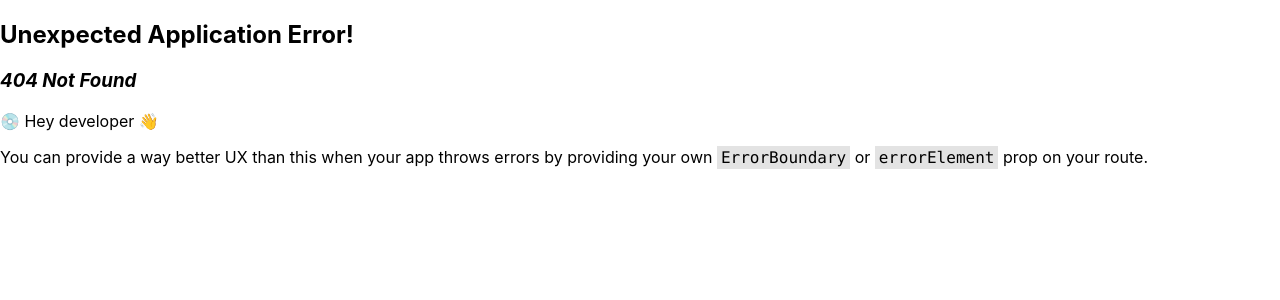
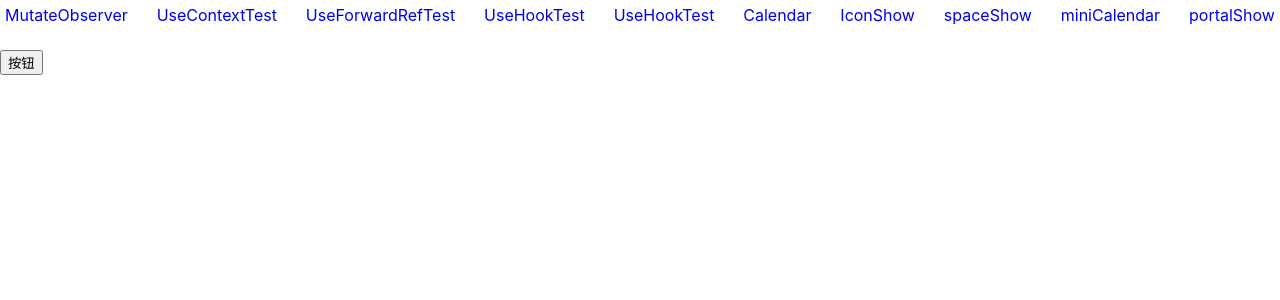
Before and after one commit to HXBTY/Practice-space, a React (Create React App) app in the folder React/react-learn/: page /portalShow in a window 1280 px wide. Before the commit this address had no page. Shown: the top 300 px of the page. Built offline with nearby package versions, Linux system fonts and the light colour scheme.

Commit message:
feat(react):portal封装

```diff
--- a/React/react-learn/src/App.tsx
+++ b/React/react-learn/src/App.tsx
@@ -16,6 +16,7 @@ function App() {
         <Link to={"/iconShow"}>IconShow</Link>
         <Link to={"/spaceShow"}>spaceShow</Link>
         <Link to={"/miniCalendar"}>miniCalendar</Link>
+        <Link to={"/portalShow"}>portalShow</Link>
       </header>
       <Outlet />
     </div>
--- a/React/react-learn/src/router/index.tsx
+++ b/React/react-learn/src/router/index.tsx
@@ -10,6 +10,7 @@ import Calendar from "../view/Calendar";
 import IconShow from "../view/Icon/iconShow";
 import SpaceShow from "../view/Space/spaceShow"
 import MiniCalendar from "../view/MiniCalendar";
+import PortalShow from "../view/Portal/PortalShow";
 
 const routes = [
   {
@@ -51,6 +52,10 @@ const routes = [
       {
         path: "miniCalendar",
         element: <MiniCalendar />
+      },
+      {
+        path: "portalShow",
+        element: <PortalShow />
       }
     ]
   },
--- /dev/null
+++ b/React/react-learn/src/view/Portal/PortalShow.tsx
@@ -0,0 +1,16 @@
+import Portal from "./index";
+import { useEffect, useRef, useState } from "react";
+
+export default function App() {
+  const containerRef = useRef<HTMLElement>(null);
+  const content = <div className="btn">
+    <button>按钮</button>
+  </div>;
+  const [body, setBody] = useState<HTMLElement>();
+  useEffect(() => {
+    if (document) {
+      setBody(document.body);
+    }
+  }, []);
+  return <Portal attach={body} ref={containerRef}>{content}</Portal>;
+}
--- /dev/null
+++ b/React/react-learn/src/view/Portal/index.tsx
@@ -0,0 +1,52 @@
+import { forwardRef, useEffect, useImperativeHandle, useMemo, useRef, useState } from "react";
+import { createPortal } from "react-dom";
+
+export interface PortalProps {
+  attach?: HTMLElement | string,
+  children: React.ReactNode
+}
+
+const Portal = forwardRef((props: PortalProps, ref) => {
+  const { attach , children } = props;
+  // 添加状态，判断是否已经挂载到浏览器上
+  const [mounted, setMounted] = useState(false)
+
+  const containerRef = useRef<HTMLDivElement>(null)
+
+  useEffect(() => {
+    setMounted(true)
+    // 如果 containerRef.current 为空，则创建一个新的元素?
+    if (!containerRef.current) {
+      // @ts-ignore
+      containerRef.current = document.createElement("div");
+      containerRef.current.className = `portal-wrapper`;
+    }
+    const parentElement = getAttach(attach);
+    parentElement?.appendChild?.(containerRef.current);
+
+    return () => {
+      setMounted(false)
+      // 在变量末尾加上一个 ”！“ 表示非空断言，作用是告诉编辑器这个变量一定不为空，就会跳过编辑器的判断
+      // parentElement?.removeChild?.(containerRef.current!);
+      // 也可以使用这种方式提前进行非空判断
+      containerRef.current && parentElement?.removeChild?.(containerRef.current);
+    };
+  }, [attach]);
+
+  useImperativeHandle(ref, () => containerRef.current);
+
+  return mounted && containerRef.current ? createPortal(children, containerRef.current) : null;
+
+});
+
+export function getAttach(attach: PortalProps["attach"]) {
+  if (typeof attach === "string") {
+    return document.querySelector(attach);
+  }
+  if (typeof attach === "object" && attach instanceof window.HTMLElement) {
+    return attach;
+  }
+  return document.body;
+}
+
+export default Portal;
```
